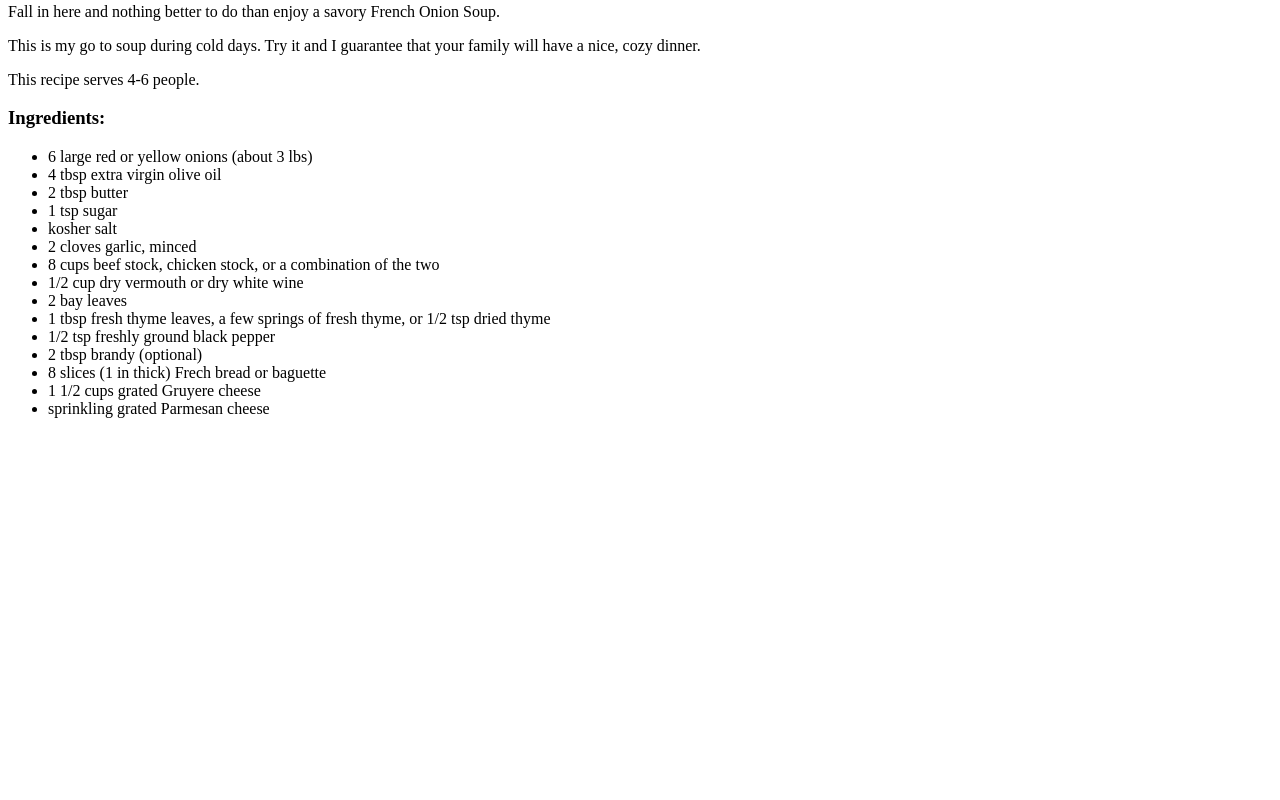
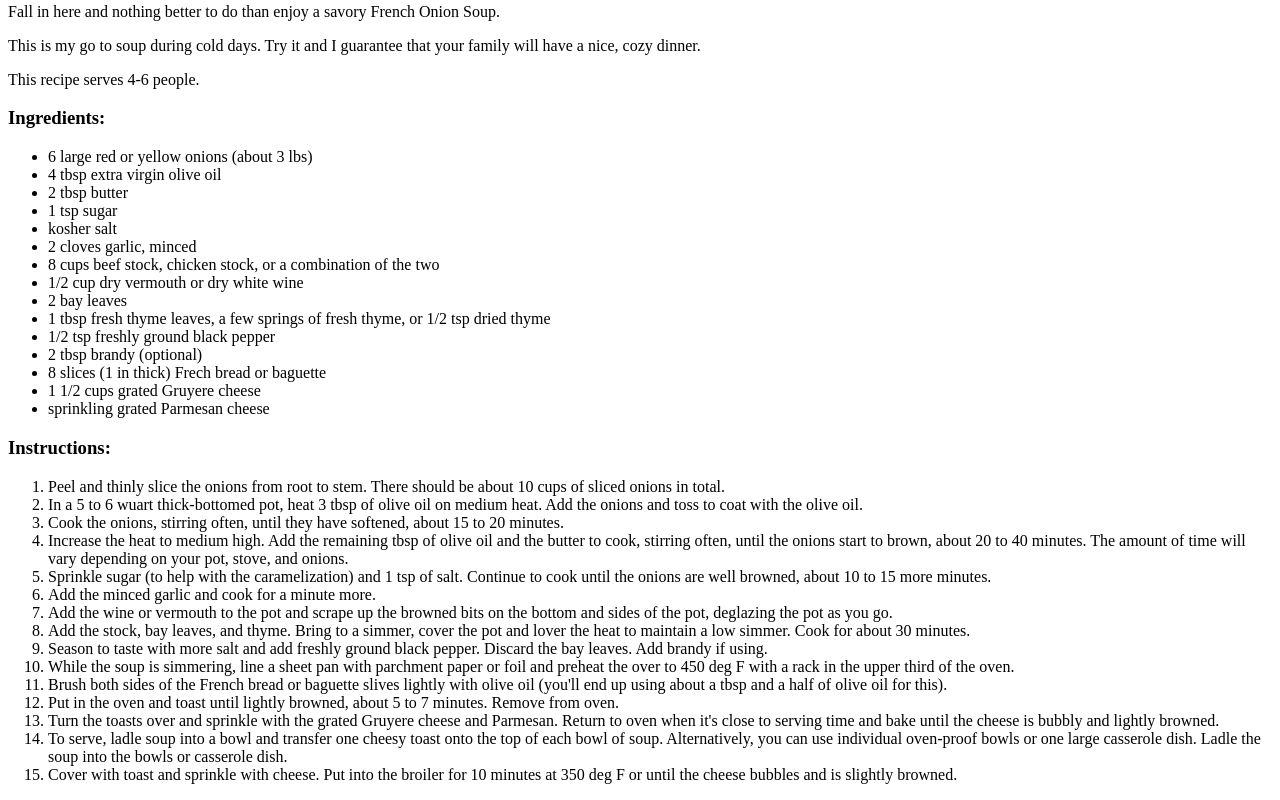
Before and after one commit to Jessie0123/odin-recipes, a plain HTML site: page recipes/french-onion-soup.html in a window 1280 px wide. Shown: the part 466-1266 px from the top of the page. Before the commit the page ends 900 px from the top, so only its background shows below. Drawn offline with Linux system fonts and the light colour scheme.

Commit message:
Added instructions to french-onion-soup.html

```diff
--- a/recipes/french-onion-soup.html
+++ b/recipes/french-onion-soup.html
@@ -33,5 +33,24 @@
             <li>1 1/2 cups grated Gruyere cheese</li>
             <li>sprinkling grated Parmesan cheese</li>
         </ul>
+
+        <h3>Instructions:</h3>
+        <ol>
+            <li>Peel and thinly slice the onions from root to stem. There should be about 10 cups of sliced onions in total.</li>
+            <li>In a 5 to 6 wuart thick-bottomed pot, heat 3 tbsp of olive oil on medium heat. Add the onions and toss to coat with the olive oil.</li>
+            <li>Cook the onions, stirring often, until they have softened, about 15 to 20 minutes.</li>
+            <li>Increase the heat to medium high. Add the remaining tbsp of olive oil and the butter to cook, stirring often, until the onions start to brown, about 20 to 40 minutes. The amount of time will vary depending on your pot, stove, and onions.</li>
+            <li>Sprinkle sugar (to help with the caramelization) and 1 tsp of salt. Continue to cook until the onions are well browned, about 10 to 15 more minutes.</li>
+            <li>Add the minced garlic and cook for a minute more.</li>
+            <li>Add the wine or vermouth to the pot and scrape up the browned bits on the bottom and sides of the pot, deglazing the pot as you go.</li>
+            <li>Add the stock, bay leaves, and thyme. Bring to a simmer, cover the pot and lover the heat to maintain a low simmer. Cook for about 30 minutes.</li>
+            <li>Season to taste with more salt and add freshly ground black pepper. Discard the bay leaves. Add brandy if using.</li>
+            <li>While the soup is simmering, line a sheet pan with parchment paper or foil and preheat the over to 450 deg F with a rack in the upper third of the oven.</li>
+            <li>Brush both sides of the French bread or baguette slives lightly with olive oil (you'll end up using about a tbsp and a half of olive oil for this).</li>
+            <li>Put in the oven and toast until lightly browned, about 5 to 7 minutes. Remove from oven.</li>
+            <li>Turn the toasts over and sprinkle with the grated Gruyere cheese and Parmesan. Return to oven when it's close to serving time and bake until the cheese is bubbly and lightly browned.</li>
+            <li>To serve, ladle soup into a bowl and transfer one cheesy toast onto the top of each bowl of soup. Alternatively, you can use individual oven-proof bowls or one large casserole dish. Ladle the soup into the bowls or casserole dish.</li>
+            <li>Cover with toast and sprinkle with cheese. Put into the broiler for 10 minutes at 350 deg F or until the cheese bubbles and is slightly browned.</li>
+        </ol>
     </body>
 </html>
```
